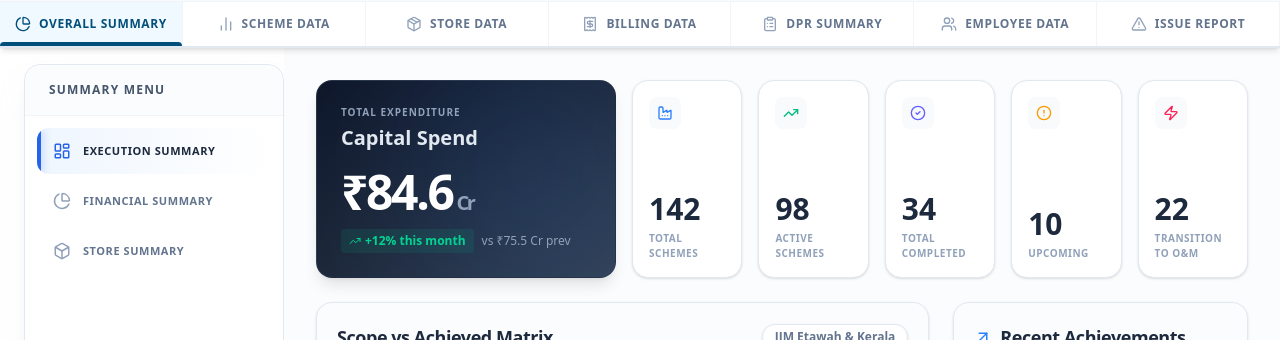
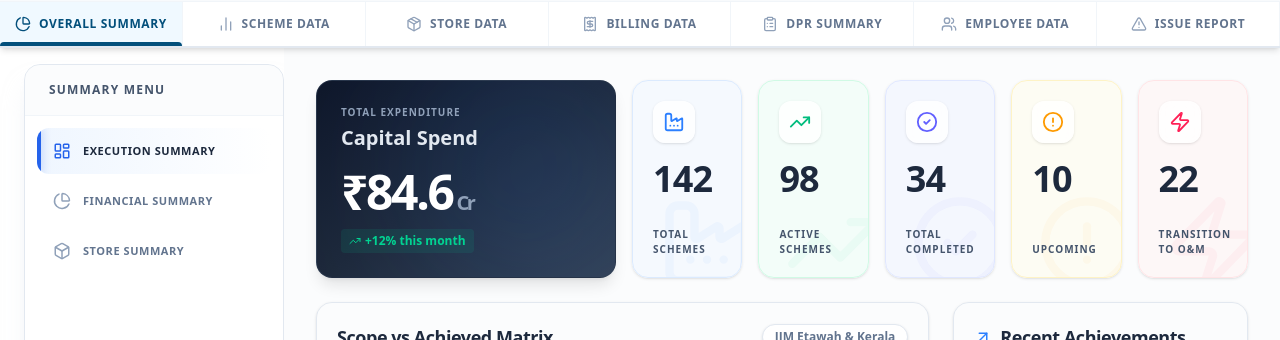
Before and after one commit to sandeepksp-prog/DPRAPP, a Next.js app: page /admin in a window 1280 px wide. Shown: the part 460-800 px from the top of the page. Built offline with nearby package versions, Linux system fonts and the light colour scheme.

Commit message:
feat(ui): execution summary polish - dropdown schematic matrix & dense kpi cards

```diff
--- a/src/components/admin/views/SummaryView.tsx
+++ b/src/components/admin/views/SummaryView.tsx
@@ -6,14 +6,14 @@ import { Home, Zap, Droplet, ArrowUpRight, TrendingUp, AlertCircle, CheckCircle2
 
 // --- MOCK DATA FOR JJM SCOPE ---
 const JJM_SCOPE_DATA = [
-    { id: 1, item: "OHT Construction", scope: 142, completed: 86, pending: 56, issues: 3, icon: <Factory size={16} /> },
-    { id: 2, item: "Pump House", scope: 142, completed: 92, pending: 50, issues: 1, icon: <Home size={16} /> },
-    { id: 3, item: "Borewell", scope: 142, completed: 115, pending: 27, issues: 0, icon: <Waves size={16} /> },
-    { id: 4, item: "Boundary Wall", scope: 142, completed: 64, pending: 78, issues: 5, icon: <Building size={16} /> },
-    { id: 5, item: "Solar Installation", scope: 142, completed: 42, pending: 100, issues: 0, icon: <Zap size={16} /> },
-    { id: 6, item: "Sensors & Automation", scope: 142, completed: 21, pending: 121, issues: 0, icon: <Activity size={16} /> },
-    { id: 7, item: "Pipe Line (km)", scope: 1250, completed: 890, pending: 360, issues: 12, icon: <Droplet size={16} /> },
-    { id: 8, item: "FHTC Connections", scope: 85000, completed: 42500, pending: 42500, issues: 45, icon: <MapPin size={16} /> },
+    { id: 1, item: "OHT Construction", scope: 142, completed: 86, pending: 56, issues: 3, icon: <Factory size={16} />, details: { completed: ["DADUPUR KHURD", "SAKIT", "JALESAR"], pending: ["AWAGARH", "NIDHAULI KALAN"], issues: ["SHITALPUR (Land)", "JAITHRA (Funds)"] } },
+    { id: 2, item: "Pump House", scope: 142, completed: 92, pending: 50, issues: 1, icon: <Home size={16} />, details: { completed: ["AWAGARH", "JALESAR"], pending: ["DADUPUR KHURD", "SAKIT"], issues: ["NIDHAULI KALAN (Approvals)"] } },
+    { id: 3, item: "Borewell", scope: 142, completed: 115, pending: 27, issues: 0, icon: <Waves size={16} />, details: { completed: ["SHITALPUR", "JAITHRA", "ALIGANJ"], pending: ["MAREHRA ZONE A"], issues: [] } },
+    { id: 4, item: "Boundary Wall", scope: 142, completed: 64, pending: 78, issues: 5, icon: <Building size={16} />, details: { completed: ["JALESAR"], pending: ["SAKIT", "AWAGARH"], issues: ["DADUPUR KHURD (Encroachment)", "NIDHAULI KALAN", "SHITALPUR"] } },
+    { id: 5, item: "Solar Installation", scope: 142, completed: 42, pending: 100, issues: 0, icon: <Zap size={16} />, details: { completed: ["JAITHRA", "ALIGANJ"], pending: ["JALESAR", "SAKIT", "AWAGARH"], issues: [] } },
+    { id: 6, item: "Sensors & Automation", scope: 142, completed: 21, pending: 121, issues: 0, icon: <Activity size={16} />, details: { completed: ["DADUPUR KHURD"], pending: ["ALL OTHER SCHEMES"], issues: [] } },
+    { id: 7, item: "Pipe Line (km)", scope: 1250, completed: 890, pending: 360, issues: 12, icon: <Droplet size={16} />, details: { completed: ["ALIGANJ ZONE", "JAITHRA ZONE"], pending: ["SAKIT ZONE", "JALESAR ZONE"], issues: ["MAREHRA (NH Crossing)", "NIDHAULI (RoW)"] } },
+    { id: 8, item: "FHTC Connections", scope: 85000, completed: 42500, pending: 42500, issues: 45, icon: <MapPin size={16} />, details: { completed: ["DADUPUR KHURD", "SAKIT"], pending: ["JALESAR", "AWAGARH", "NIDHAULI KALAN"], issues: ["SHITALPUR"] } },
 ];
 
 // --- MOCK DATA FOR JMR TRACKER ---
@@ -53,6 +53,7 @@ const RECENT_ACHIEVEMENTS = [
 export default function SummaryView() {
     // State for JMR Toggle
     const [activeJmrCategory, setActiveJmrCategory] = useState<'civil' | 'enm' | 'pipeline'>('civil');
+    const [expandedRow, setExpandedRow] = useState<number | null>(null);
 
     return (
         <div className="space-y-6 animate-in fade-in slide-in-from-bottom-4 duration-700 max-w-[1600px] mb-12">
@@ -73,7 +74,6 @@ export default function SummaryView() {
                                 <span className="flex items-center gap-1 text-xs font-bold text-emerald-400 bg-emerald-400/10 px-2 py-1 rounded">
                                     <TrendingUp size={12} /> +12% this month
                                 </span>
-                                <span className="text-xs font-medium text-slate-400">vs ₹75.5 Cr prev</span>
                             </div>
                         </div>
                     </div>
@@ -82,19 +82,22 @@ export default function SummaryView() {
                 {/* Secondary KPIs (Grid of 5) */}
                 <div className="lg:col-span-8 grid grid-cols-2 lg:grid-cols-5 gap-4">
                     {[
-                        { title: "TOTAL SCHEMES", value: "142", icon: <Factory size={16} className="text-blue-500" /> },
-                        { title: "ACTIVE SCHEMES", value: "98", icon: <TrendingUp size={16} className="text-emerald-500" /> },
-                        { title: "TOTAL COMPLETED", value: "34", icon: <CheckCircle2 size={16} className="text-indigo-500" /> },
-                        { title: "UPCOMING", value: "10", icon: <AlertCircle size={16} className="text-amber-500" /> },
-                        { title: "TRANSITION TO O&M", value: "22", icon: <Zap size={16} className="text-rose-500" /> }
+                        { title: "TOTAL SCHEMES", value: "142", icon: <Factory size={22} className="text-blue-500" />, bg: "bg-blue-50/50 hover:bg-blue-50/80 border-blue-100" },
+                        { title: "ACTIVE SCHEMES", value: "98", icon: <TrendingUp size={22} className="text-emerald-500" />, bg: "bg-emerald-50/50 hover:bg-emerald-50/80 border-emerald-100" },
+                        { title: "TOTAL COMPLETED", value: "34", icon: <CheckCircle2 size={22} className="text-indigo-500" />, bg: "bg-indigo-50/50 hover:bg-indigo-50/80 border-indigo-100" },
+                        { title: "UPCOMING", value: "10", icon: <AlertCircle size={22} className="text-amber-500" />, bg: "bg-amber-50/50 hover:bg-amber-50/80 border-amber-100" },
+                        { title: "TRANSITION TO O&M", value: "22", icon: <Zap size={22} className="text-rose-500" />, bg: "bg-rose-50/50 hover:bg-rose-50/80 border-rose-100" }
                     ].map((kpi, idx) => (
-                        <div key={idx} className="bg-white rounded-2xl p-4 border border-slate-200 shadow-sm flex flex-col justify-between hover:shadow-md transition-shadow">
-                            <div className="flex justify-between items-start">
-                                <div className="p-2 bg-slate-50 rounded-lg">{kpi.icon}</div>
+                        <div key={idx} className={`rounded-2xl p-5 border shadow-sm flex flex-col justify-between transition-colors relative overflow-hidden group ${kpi.bg}`}>
+                            <div className="flex flex-col gap-3 relative z-10">
+                                <div className="p-2.5 bg-white/80 backdrop-blur-sm rounded-xl shadow-sm self-start">{kpi.icon}</div>
+                                <h3 className="text-4xl font-black text-slate-800 tracking-tight mt-1">{kpi.value}</h3>
                             </div>
-                            <div className="mt-4">
-                                <h3 className="text-3xl font-black text-slate-800">{kpi.value}</h3>
-                                <p className="text-[10px] font-bold text-slate-400 mt-1 uppercase tracking-wider">{kpi.title}</p>
+                            <div className="mt-2 relative z-10">
+                                <p className="text-[10px] font-black text-slate-600 uppercase tracking-widest">{kpi.title}</p>
+                            </div>
+                            <div className="absolute -bottom-4 -right-4 opacity-[0.04] group-hover:opacity-10 transition-all transform group-hover:scale-110 duration-500 pointer-events-none">
+                                {React.cloneElement(kpi.icon as React.ReactElement<any>, { size: 100 })}
                             </div>
                         </div>
                     ))}
@@ -124,12 +127,17 @@ export default function SummaryView() {
                             <tbody className="divide-y divide-slate-50">
                                 {JJM_SCOPE_DATA.map((row) => {
                                     const percent = Math.round((row.completed / row.scope) * 100) || 0;
+                                    const isExpanded = expandedRow === row.id;
                                     return (
-                                        <tr key={row.id} className="hover:bg-slate-50/80 transition-colors group">
+                                        <React.Fragment key={row.id}>
+                                            <tr
+                                                className={`transition-colors group cursor-pointer ${isExpanded ? 'bg-blue-50/50' : 'hover:bg-slate-50/80'}`}
+                                                onClick={() => setExpandedRow(isExpanded ? null : row.id)}
+                                            >
                                                 <td className="p-3">
                                                     <div className="flex items-center gap-3">
-                                                    <div className="p-1.5 bg-slate-100 text-slate-500 rounded-md group-hover:bg-blue-100 group-hover:text-blue-600 transition-colors">{row.icon}</div>
-                                                    <span className="font-bold text-sm text-slate-700">{row.item}</span>
+                                                        <div className={`p-1.5 rounded-md transition-colors ${isExpanded ? 'bg-blue-100 text-blue-600' : 'bg-slate-100 text-slate-500 group-hover:bg-blue-100 group-hover:text-blue-600'}`}>{row.icon}</div>
+                                                        <span className={`font-bold text-sm ${isExpanded ? 'text-blue-700' : 'text-slate-700'}`}>{row.item}</span>
                                                     </div>
                                                 </td>
                                                 <td className="p-3 text-right font-medium text-slate-600 font-mono text-sm">{row.scope.toLocaleString()}</td>
@@ -150,6 +158,67 @@ export default function SummaryView() {
                                                     )}
                                                 </td>
                                             </tr>
+                                            {isExpanded && (
+                                                <tr>
+                                                    <td colSpan={5} className="p-0 border-b border-slate-100">
+                                                        <div className="bg-slate-50 border-t border-blue-100 p-4 animate-in slide-in-from-top-2 fade-in duration-200 shadow-inner">
+                                                            <div className="grid grid-cols-1 md:grid-cols-3 gap-4">
+                                                                {/* Completed Column */}
+                                                                <div className="bg-white rounded-xl border border-emerald-100 p-3 shadow-sm">
+                                                                    <div className="flex items-center gap-2 mb-3">
+                                                                        <div className="p-1 bg-emerald-50 text-emerald-500 rounded"><CheckCircle2 size={14} /></div>
+                                                                        <h4 className="text-xs font-bold text-slate-700 uppercase tracking-widest">Completed</h4>
+                                                                    </div>
+                                                                    <div className="space-y-1.5">
+                                                                        {row.details.completed.map((scheme, i) => (
+                                                                            <button key={i} className="w-full text-left px-3 py-2 text-xs font-bold text-slate-600 bg-slate-50 hover:bg-emerald-50 hover:text-emerald-700 rounded-lg transition-colors border border-transparent hover:border-emerald-100 flex items-center justify-between group/btn">
+                                                                                {scheme}
+                                                                                <ArrowUpRight size={12} className="opacity-0 group-hover/btn:opacity-100 transition-opacity" />
+                                                                            </button>
+                                                                        ))}
+                                                                        {row.details.completed.length === 0 && <p className="text-xs text-slate-400 italic px-2">None</p>}
+                                                                    </div>
+                                                                </div>
+
+                                                                {/* Pending Column */}
+                                                                <div className="bg-white rounded-xl border border-amber-100 p-3 shadow-sm">
+                                                                    <div className="flex items-center gap-2 mb-3">
+                                                                        <div className="p-1 bg-amber-50 text-amber-500 rounded"><Activity size={14} /></div>
+                                                                        <h4 className="text-xs font-bold text-slate-700 uppercase tracking-widest">Pending Execution</h4>
+                                                                    </div>
+                                                                    <div className="space-y-1.5">
+                                                                        {row.details.pending.map((scheme, i) => (
+                                                                            <button key={i} className="w-full text-left px-3 py-2 text-xs font-bold text-slate-600 bg-slate-50 hover:bg-amber-50 hover:text-amber-700 rounded-lg transition-colors border border-transparent hover:border-amber-100 flex items-center justify-between group/btn">
+                                                                                {scheme}
+                                                                                <ArrowUpRight size={12} className="opacity-0 group-hover/btn:opacity-100 transition-opacity" />
+                                                                            </button>
+                                                                        ))}
+                                                                        {row.details.pending.length === 0 && <p className="text-xs text-slate-400 italic px-2">None</p>}
+                                                                    </div>
+                                                                </div>
+
+                                                                {/* Issues Column */}
+                                                                <div className="bg-white rounded-xl border border-rose-100 p-3 shadow-sm">
+                                                                    <div className="flex items-center gap-2 mb-3">
+                                                                        <div className="p-1 bg-rose-50 text-rose-500 rounded"><AlertCircle size={14} /></div>
+                                                                        <h4 className="text-xs font-bold text-slate-700 uppercase tracking-widest">Open Issues</h4>
+                                                                    </div>
+                                                                    <div className="space-y-1.5">
+                                                                        {row.details.issues.map((scheme, i) => (
+                                                                            <button key={i} className="w-full text-left px-3 py-2 text-xs font-bold text-slate-600 bg-slate-50 hover:bg-rose-50 hover:text-rose-700 rounded-lg transition-colors border border-transparent hover:border-rose-100 flex items-center justify-between group/btn">
+                                                                                {scheme}
+                                                                                <ArrowUpRight size={12} className="opacity-0 group-hover/btn:opacity-100 transition-opacity" />
+                                                                            </button>
+                                                                        ))}
+                                                                        {row.details.issues.length === 0 && <p className="text-xs text-slate-400 italic px-2">No Open Issues</p>}
+                                                                    </div>
+                                                                </div>
+                                                            </div>
+                                                        </div>
+                                                    </td>
+                                                </tr>
+                                            )}
+                                        </React.Fragment>
                                     )
                                 })}
                             </tbody>
```
Lines whose indentation alone changed are shown as unchanged.
